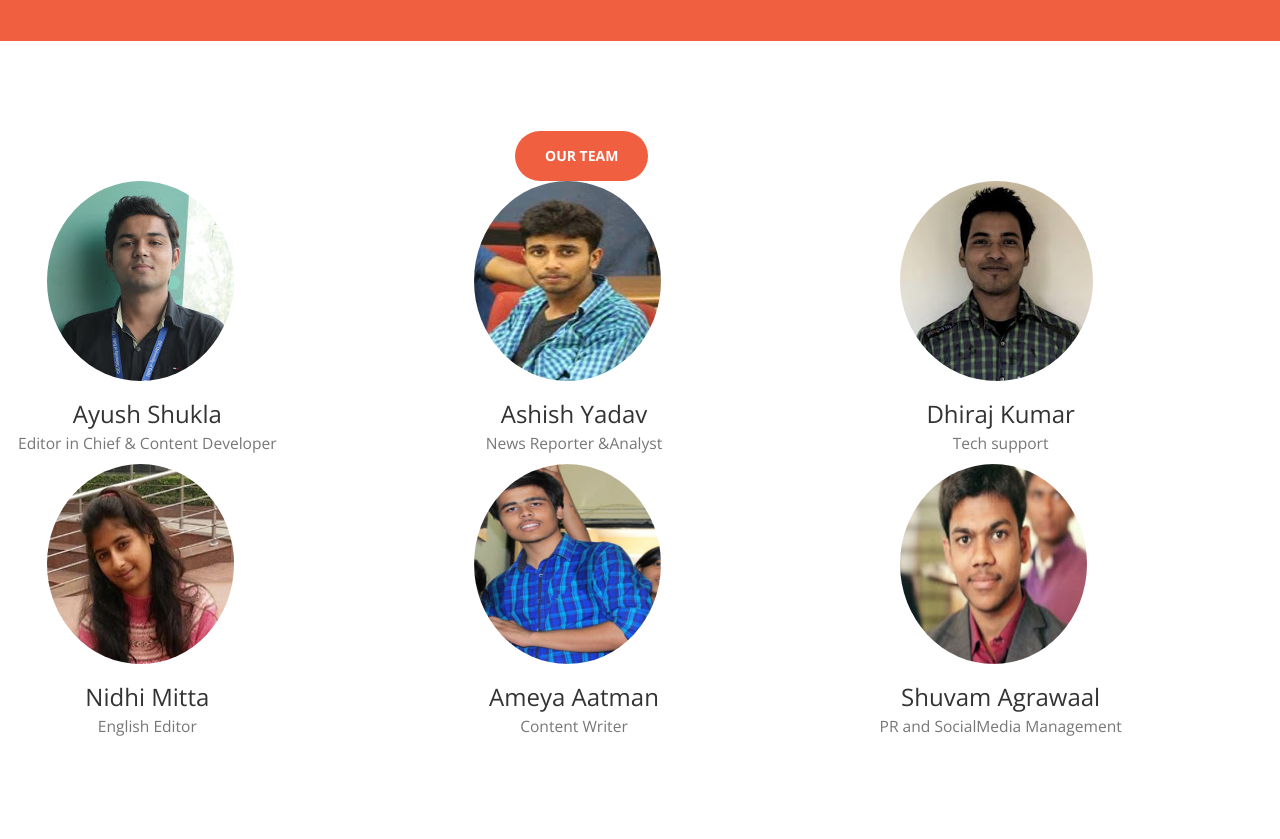
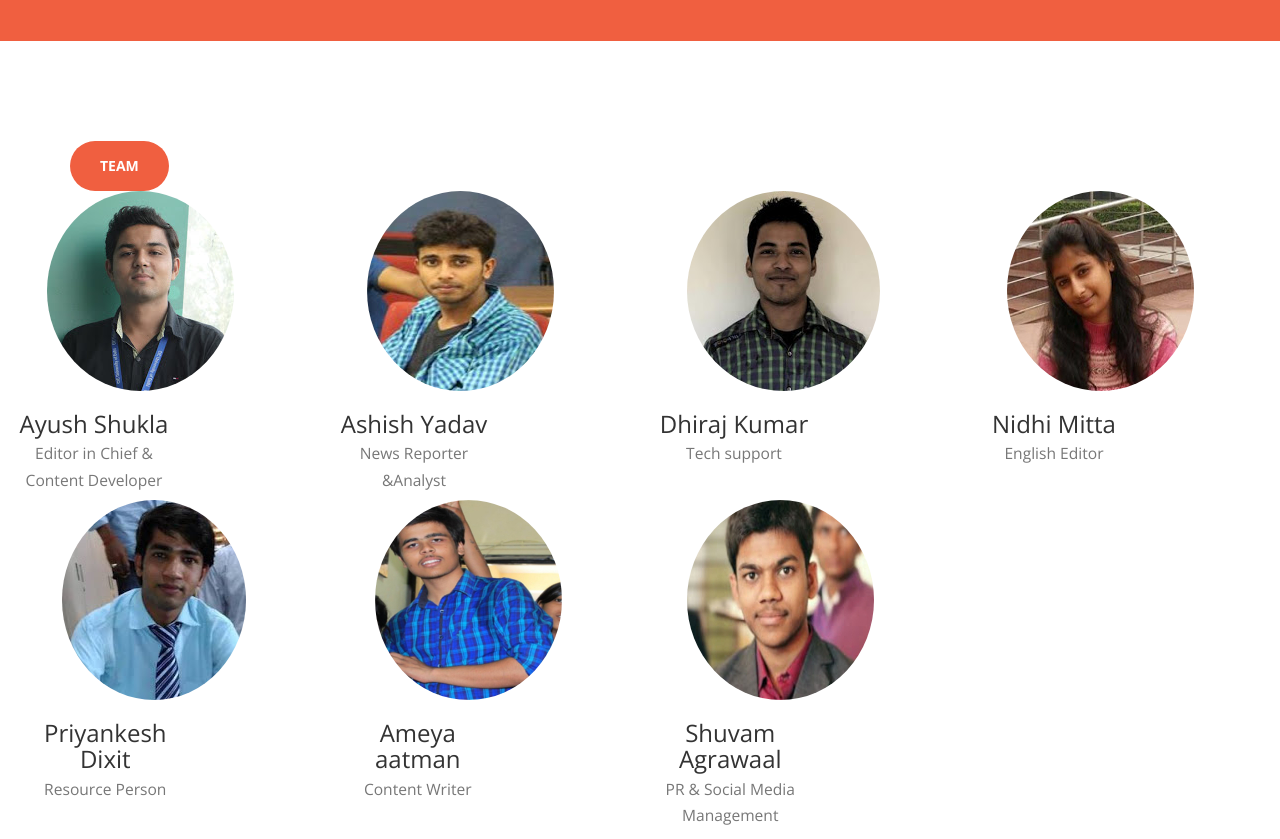
Before and after one commit to scienceoutreach/scienceoutreach.github.io, a website: page index.html in a window 1280 px wide. Shown: the part 1300-2139 px from the top of the page. Drawn offline with nearby package versions, Linux system fonts and the light colour scheme.

Commit message:
team post

```diff
--- a/index.html
+++ b/index.html
@@ -27,7 +27,7 @@
      <link href='https://fonts.googleapis.com/css?family=Pacifico' rel='stylesheet' type='text/css'>
     <link href='https://fonts.googleapis.com/css?family=Noto+Serif' rel='stylesheet' type='text/css'>
     <link href='https://fonts.googleapis.com/css?family=Courgette' rel='stylesheet' type='text/css'>
-    <!-- Theme CSS -->
+<link href='https://fonts.googleapis.com/css?family=Lora:400,400italic,700,700italic' rel='stylesheet' type='text/css'>    <!-- Theme CSS -->
     <link href="css/creative.min.css" rel="stylesheet">
 
     <!-- HTML5 Shim and Respond.js IE8 support of HTML5 elements and media queries -->
@@ -61,7 +61,7 @@
           <!-- <h2 class="section-heading" id="aboutus">About us</h2> -->
  <a href="#" class="btn btn-primary btn-xl page-scroll" id="aboutus">Who we are</a>
                   <!--   <hr class="light"> -->
-<p class="text-faded" style="font-size:20px;text-align:justify;margin-top: -92px;
+<p class="text-faded" style="font-size:20px;text-align:justify;margin-top:-92px;
 }">Science Outreach is an independent student run science news portal. The basic aim of this project is to develop the culture of science journalism and to convey ongoing & useful research to common people in  lucid language through reporting. Another purpose of this project to develop popular scientific writing among different streams of Science and Mathematics. The tagline of Science Outreach, "Bridging the gap, Connecting the people", clearly specifies its role, popularising the news, articles, science features and fiction related to science. For this we need volunteer for various tasks.If you are interested in reporting, writing or management we have platform for you.</p>
 <!--                     <a href="#services" class="page-scroll btn btn-default btn-xl sr-button">Get Started!</a>
  -->                </div>
@@ -71,48 +71,58 @@
     <section id="services">
         <div class="container-fluid">
             <div class="row">
-            <div class="col-lg-12">
-                <h2  class="btn btn-primary btn-xl page-scroll" id="team" style="margin-left:500px;margin-top:-10px">Our Team</h2>
+                <div>
+                 <a href="#" class="btn btn-primary btn-xl page-scroll" id="team">Team</a>
        <!--  <a href="#" class="btn btn-primary btn-xl page-scroll" id="aboutus" style="margin-left:500px;margin-top:50px">Team<a> -->
+                </div>
 
-            </div>
-            <div class="col-lg-4 col-sm-6 text-center">
+
+            <div class="col-lg-3 col-sm-6 text-center">
                 <img class="img-circle img-responsive img-center" id="imagepos" src="img/ayu.JPG" alt="">
                 <h3 id="teampost">Ayush Shukla<br>
             <small>Editor in Chief & Content Developer</small>
                 </h3>
             </div>
-            <div class="col-lg-4 col-sm-6 text-center">
+            <div class="col-lg-3 col-sm-6 text-center">
                 <img class="img-circle img-responsive img-center" id="imagepos" src="img/ashish.jpg" ialt="">
                 <h3 id="teampost">Ashish Yadav <br>
         <small>News Reporter &amp;Analyst</small>
                 </h3>
             </div>
-            <div class="col-lg-4 col-sm-6 text-center">
+            <div class="col-lg-3 col-sm-6 text-center">
                 <img class="img-circle img-responsive img-center" id="imagepos" src="img/dhiraj.jpg" alt="">
                 <h3 id="teampost">Dhiraj Kumar<br>
                     <small>Tech support</small>
                 </h3>
             </div>
-            <div class="col-lg-4 col-sm-6 text-center">
+            <div class="col-lg-3 col-sm-6 text-center">
                 <img class="img-circle img-responsive img-center" id="imagepos" src="img/nidhi.jpg" alt="">
                 <h3 id="teampost">Nidhi Mitta<br>
                     <small> English Editor</small>
                 </h3>
             </div>
-            <div class="col-lg-4 col-sm-6 text-center">
-                <img class="img-circle img-responsive img-center" id="imagepos" src="img/ameya.jpg" alt="">
-                <h3 id="teampost">Ameya Aatman<br>
-                    <small>Content Writer</small>
+        </div>
+        <div class="col-lg-3 col-sm-6 text-center">
+                <img class="img-circle img-responsive img-center" id="imagepos" src="img/priyankesh.jpg" alt="">
+                <h3 id="teampost">Priyankesh Dixit<br>
+            <small>Resource Person</small>
+                </h3>
+        </div>
+            <div class="col-lg-3 col-sm-6 text-center">
+                <img class="img-circle img-responsive img-center" id="imagepos" src="img/ameya.jpg" ialt="">
+                <h3 id="teampost">Ameya aatman<br>
+        <small>Content Writer</small>
                 </h3>
             </div>
-            <div class="col-lg-4 col-sm-6 text-center">
+            <div class="col-lg-3 col-sm-6 text-center">
                 <img class="img-circle img-responsive img-center" id="imagepos" src="img/shuvam.jpg" alt="">
                 <h3 id="teampost">Shuvam Agrawaal<br>
-                <small>PR and SocialMedia Management</small>
+                    <small>PR & Social Media Management</small>
                 </h3>
             </div>
         </div>
+
+
         </div>
     </section>
     <hr>
```
